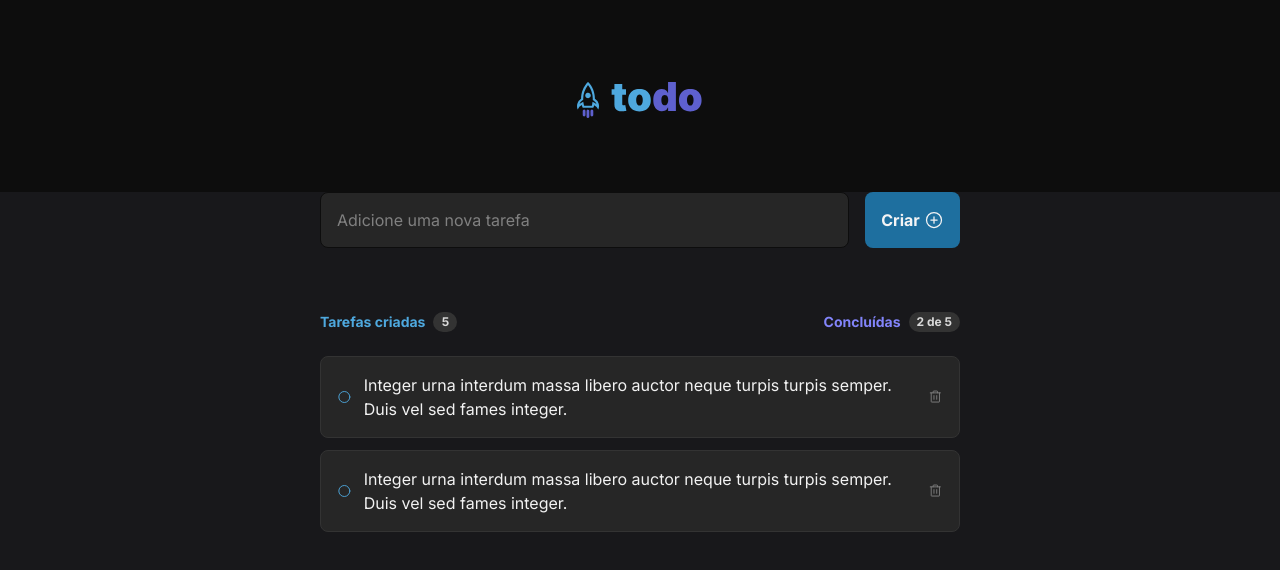
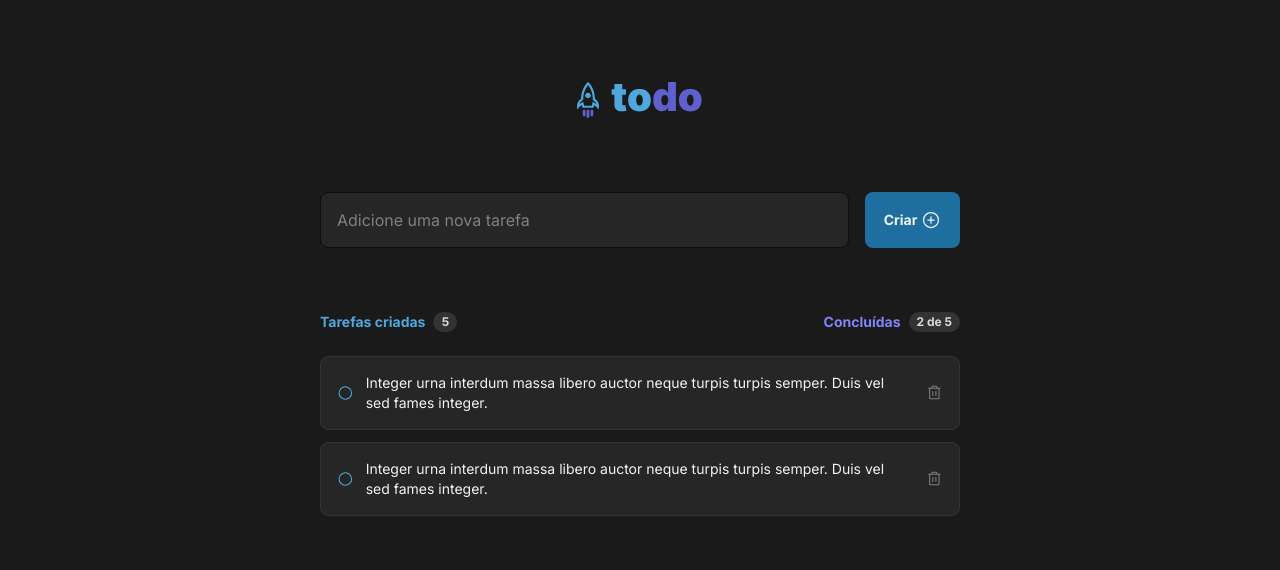
Before and after one commit to brunofariasdeo/to-do, a React (Vite) app: page / in a window 1280 px wide. Shown: the top 570 px of the page. Built offline with nearby package versions, Linux system fonts and the light colour scheme.

Commit message:
Fix some UI differences from mockup

```diff
--- a/src/App.tsx
+++ b/src/App.tsx
@@ -6,7 +6,7 @@ function App() {
   return (
     <>
       <Header />
-      <div className="w-full px-80 flex flex-col items-center justify-center">
+      <div className="w-full pb-10 px-80 2xl:px-[32rem] flex flex-col items-center justify-center">
         <NewTask />
         <TaskList />
       </div>
--- a/src/components/Header.tsx
+++ b/src/components/Header.tsx
@@ -2,7 +2,7 @@ import { Logo } from "./Logo";
 
 export function Header() {
   return (
-    <header className="w-full h-48 flex items-center justify-center bg-gray-700">
+    <header className="w-full h-48 flex items-center justify-center">
       <Logo />
     </header>
   );
--- a/src/components/NewTask.tsx
+++ b/src/components/NewTask.tsx
@@ -4,10 +4,10 @@ export function NewTask() {
   return (
     <section className="w-full flex items-center justify-center">
       <input
-        className="w-full h-14 mr-4 pl-4 text-gray-100 placeholder-gray-300 bg-gray-500 border rounded-lg border-gray-700"
+        className="w-full h-14 mr-4 pl-4 text-gray-100 text-base placeholder-gray-300 bg-gray-500 border rounded-lg border-gray-700"
         placeholder="Adicione uma nova tarefa"
       />
-      <button className="w-28 h-14 p-2 bg-blue-dark flex items-center justify-center rounded-lg font-bold">
+      <button className="w-28 h-14 p-2 bg-blue-dark text-gray-100 text-sm flex items-center justify-center rounded-lg font-bold">
         Criar <PlusCircle className="ml-1" size={20} />
       </button>
     </section>
--- a/src/components/Task.tsx
+++ b/src/components/Task.tsx
@@ -2,13 +2,13 @@ import { CheckCircle, Circle, Trash } from "phosphor-react";
 
 export function Task() {
   return (
-    <div className="w-full p-4 flex items-center justify-center text-gray-100 placeholder-gray-300 bg-gray-500 border rounded-lg border-gray-400">
+    <div className="w-full p-4 flex items-center justify-between text-gray-100 placeholder-gray-300 bg-gray-500 border rounded-lg border-gray-400">
       <Circle color="#4EA8DE" size={20} />
-      <p className="mx-3 mt-0 pr-3">
+      <p className="mx-3 mt-0 pr-3 text-sm">
         Integer urna interdum massa libero auctor neque turpis turpis semper.
         Duis vel sed fames integer.
       </p>
-      <Trash color="#808080" size={20} />
+      <Trash className="mr-0" color="#808080" size={20} />
     </div>
   );
 }
--- a/src/styles/global.css
+++ b/src/styles/global.css
@@ -3,5 +3,5 @@
 @tailwind utilities;
 
 body {
-  @apply bg-zinc-900 text-zinc-100;
+  @apply bg-gray-600;
 }
```
